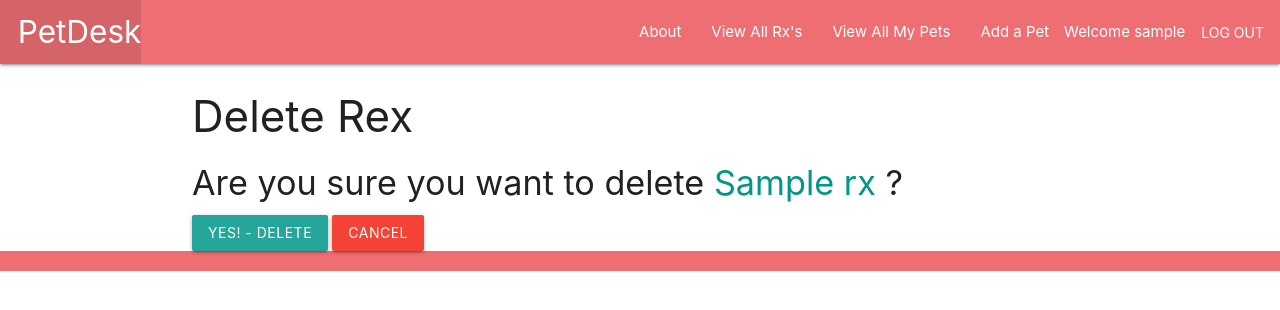
After one commit to da1dude/petdesk, a Django app: page /rxs/1/delete in a window 1280 px wide. The commit adds this page. Shown: the top 310 px of the page. Run offline with Django 5.2, Linux system fonts and the light colour scheme; a user stored in the database is signed in; tables that the repository leaves empty hold one stand-in row (values such as "Sample post").

Commit message:
Rx delete function

```diff
--- /dev/null
+++ b/main_app/templates/main_app/rx_confirm_delete.html
@@ -0,0 +1,14 @@
+{% extends 'base.html' %}
+{% block content %}
+
+    <h3>Delete Rex</h3>
+
+    <h4>Are you sure you want to delete <span class="teal-text">{{ object.name}} </span>?</h4>
+
+    <form action="" method="POST">
+        {% csrf_token %}
+        <input type="submit" value="Yes! - Delete" class="btn">
+        <a href="{% url 'rxs_index' %}" class="btn red">Cancel</a>
+    </form>
+
+{% endblock %}
--- a/main_app/templates/rxs/index.html
+++ b/main_app/templates/rxs/index.html
@@ -10,7 +10,7 @@
                         <p>{{rx.name}} - {{rx.description}} - {{rx.treatment}}</p>
                     </span>
                 </div>
-            </a>
+                <a href="{% url 'rxs_delete' rx.id %}" class="waves-effect waves-light btn">Delete</a>
         </div>
     {% endfor %}
 
--- a/main_app/urls.py
+++ b/main_app/urls.py
@@ -13,6 +13,7 @@ urlpatterns = [
 
     #Rx URLS
     path('rxs/', views.RxList.as_view(), name='rxs_index'),
+    path('rxs/<int:pk>/delete', views.RxDelete.as_view(), name='rxs_delete'),
 
 
     #Auth URLs
--- a/main_app/views.py
+++ b/main_app/views.py
@@ -72,6 +72,10 @@ class RxList(LoginRequiredMixin, ListView):
     model = Rx
     template_name = 'rxs/index.html'
 
+class RxDelete(LoginRequiredMixin, DeleteView):
+    model = Rx
+    success_url = '/rxs'
+
 
 def signup(request):
     error_message = ''
```
Also changed, not shown: main_app/templates/rxs/detail.html (+8 -0 lines).
